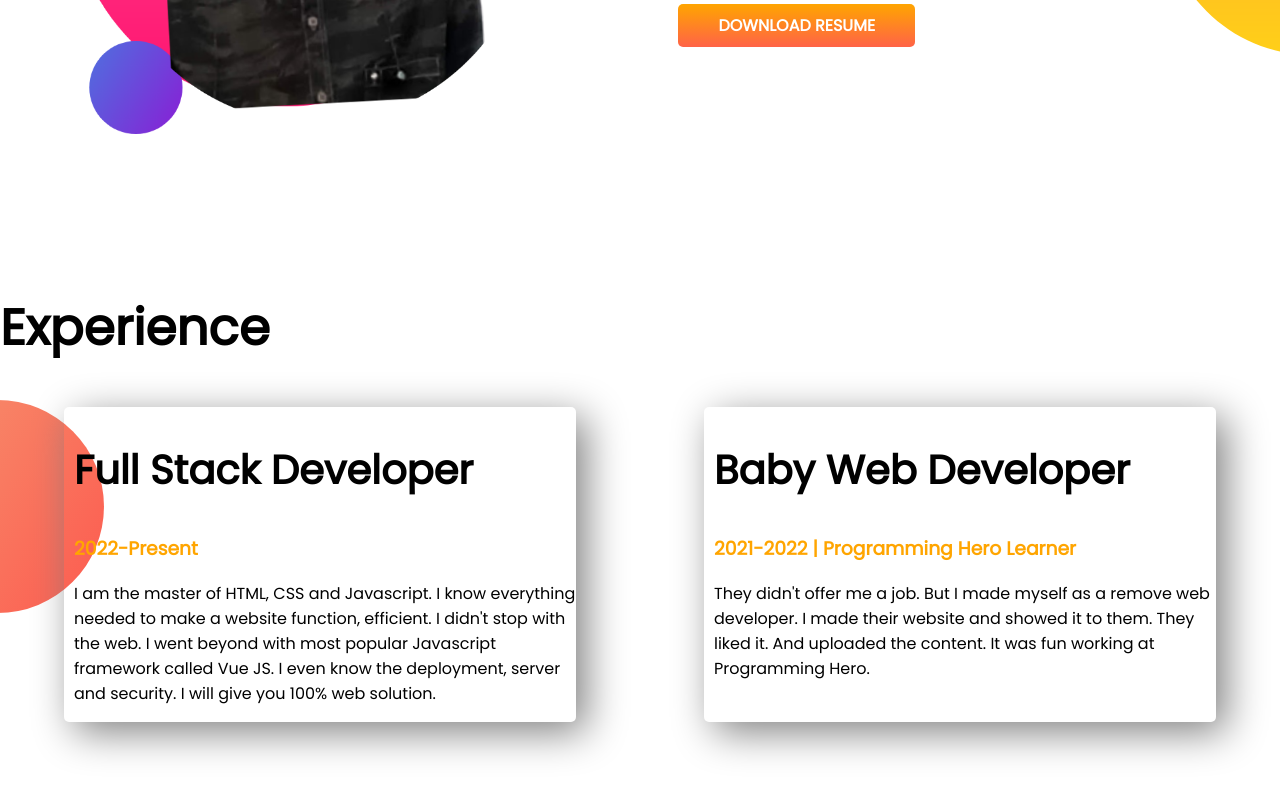
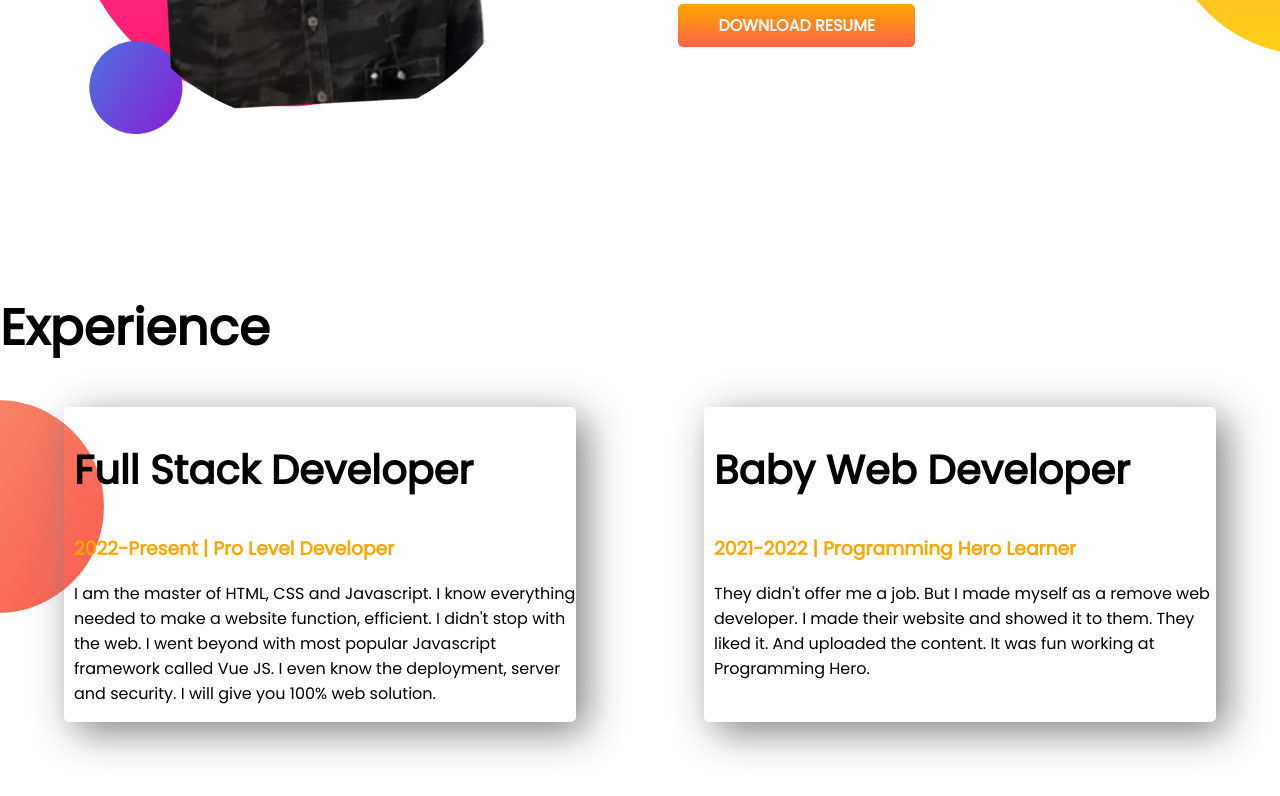
Before and after one commit to shariarsibbir/developer-portfolio, a plain HTML site: page index.html in a window 1280 px wide. Shown: the part 1017-1813 px from the top of the page. Drawn offline with Linux system fonts and the light colour scheme.

Commit message:
title changes

```diff
--- a/index.html
+++ b/index.html
@@ -47,7 +47,7 @@
         <div class="flexible-container">
             <div class="experience-item">
                 <h2>Full Stack Developer</h2>
-                <h3 class="orange-color">2022-Present</h3>
+                <h3 class="orange-color">2022-Present | Pro Level Developer</h3>
                 <p>I am the master of HTML, CSS and Javascript. I know everything needed to make a website function, efficient. I
                     didn't
                     stop with the web. I went beyond with most popular Javascript framework called Vue JS. I even know the
```
